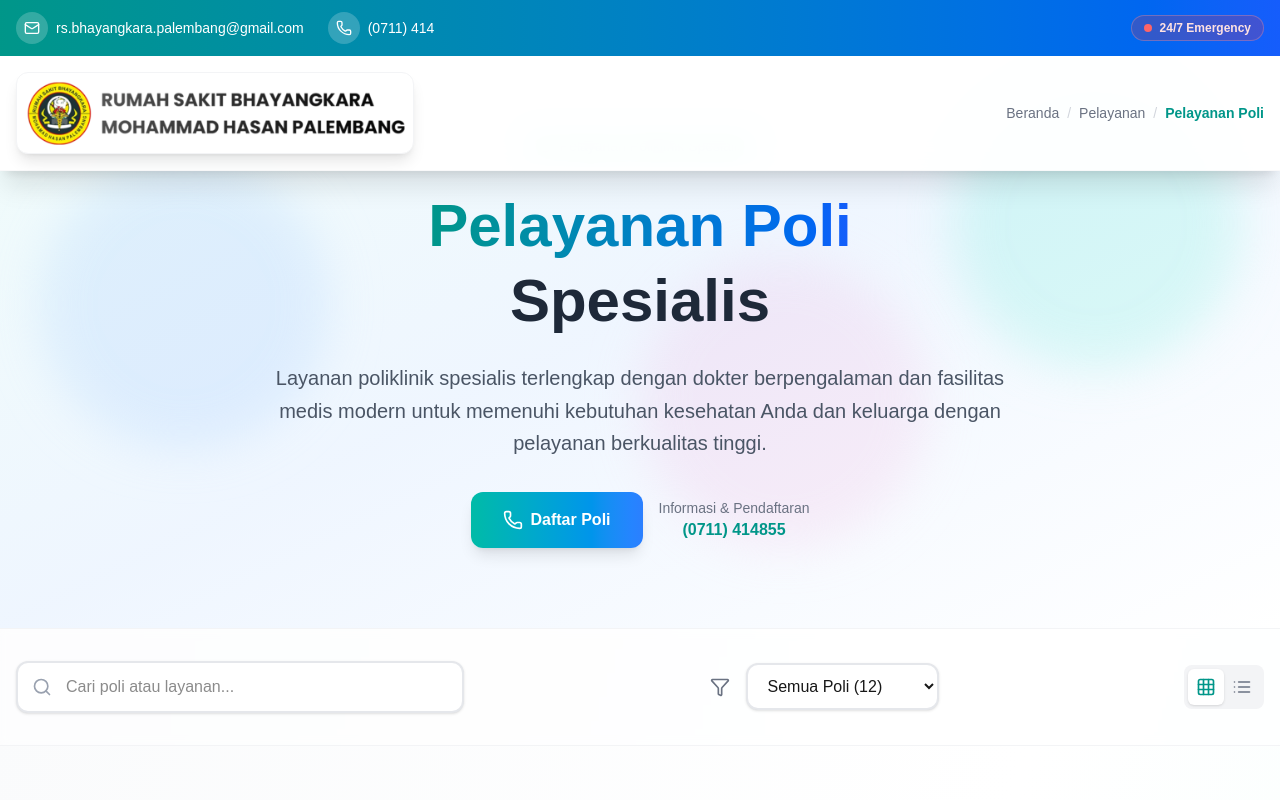
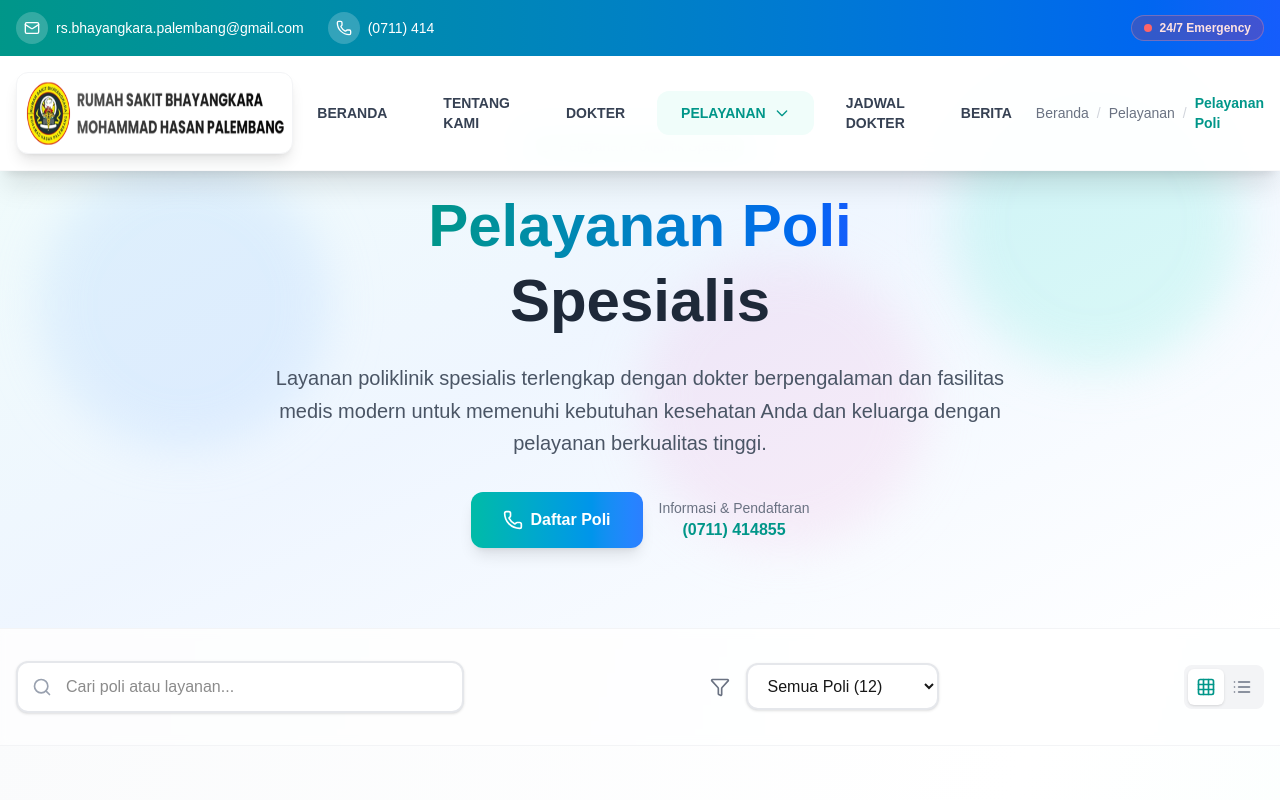
Before and after one commit to Kokorody/Web-profile-Bhayangkara, a Next.js app in the folder frontend/: page /pelayanan-poli in a window 1280 px wide. Shown: the top 800 px of the page. Built offline with nearby package versions, Linux system fonts and the light colour scheme.

Commit message:
feat: enhance navigation and contact options in Rawat Inap page

```diff
--- a/frontend/src/app/pelayanan-poli/page.tsx
+++ b/frontend/src/app/pelayanan-poli/page.tsx
@@ -1,6 +1,7 @@
 "use client";
 
 import React, { useState, useEffect } from 'react';
+import Link from 'next/link';
 import {
   Mail,
   Phone,
@@ -302,18 +303,24 @@ const RawatInapPage = () => {
         <div className="bg-gradient-to-r from-teal-600 to-blue-600 text-white py-3">
           <div className="container mx-auto px-4 flex justify-between items-center text-sm">
             <div className="flex items-center space-x-6">
-              <div className="flex items-center hover:text-yellow-200 transition-colors duration-200 cursor-pointer">
+              <a
+                href="mailto:rs.bhayangkara.palembang@gmail.com"
+                className="flex items-center hover:text-yellow-200 transition-colors duration-200 cursor-pointer"
+              >
                 <div className="w-8 h-8 bg-white/20 rounded-full flex items-center justify-center mr-2">
                   <Mail className="w-4 h-4" />
                 </div>
                 <span className="font-medium">rs.bhayangkara.palembang@gmail.com</span>
-              </div>
-              <div className="flex items-center hover:text-yellow-200 transition-colors duration-200 cursor-pointer">
+              </a>
+              <a
+                href="tel:(0711)414"
+                className="flex items-center hover:text-yellow-200 transition-colors duration-200 cursor-pointer"
+              >
                 <div className="w-8 h-8 bg-white/20 rounded-full flex items-center justify-center mr-2">
                   <Phone className="w-4 h-4" />
                 </div>
                 <span className="font-medium">(0711) 414</span>
-              </div>
+              </a>
             </div>
 
             <div className="hidden sm:flex items-center gap-2 bg-red-500/20 px-3 py-1 rounded-full border border-red-300/30">
@@ -326,7 +333,7 @@ const RawatInapPage = () => {
         {/* Main Header */}
         <div className="container mx-auto px-4 py-4">
           <div className="flex items-center justify-between">
-            <div className="group flex items-center cursor-pointer">
+            <Link href="/" className="group flex items-center cursor-pointer">
               <div className="bg-white p-2 rounded-xl shadow-lg hover:shadow-xl transition-shadow duration-300 border border-gray-100">
                 <img
                   src="/images/header.png"
@@ -335,13 +342,109 @@ const RawatInapPage = () => {
                   loading="eager"
                 />
               </div>
-            </div>
+            </Link>
 
-            {/* Breadcrumb */}
-            <nav className="hidden md:flex items-center space-x-2 text-sm">
-              <span className="text-gray-500 hover:text-teal-600 transition-colors cursor-pointer">
+            {/* Desktop Navigation */}
+            <nav className="hidden lg:flex items-center space-x-2">
+              <Link
+                href="/"
+                className="px-6 py-3 rounded-xl font-semibold text-sm transition-colors duration-200 text-gray-700 hover:text-teal-600 hover:bg-teal-50"
+              >
+                BERANDA
+              </Link>
+
+              <Link
+                href="/tentang-kami"
+                className="px-6 py-3 rounded-xl font-semibold text-sm transition-colors duration-200 text-gray-700 hover:text-teal-600 hover:bg-teal-50"
+              >
+                TENTANG KAMI
+              </Link>
+
+              <Link
+                href="/dokter"
+                className="px-6 py-3 rounded-xl font-semibold text-sm transition-colors duration-200 text-gray-700 hover:text-teal-600 hover:bg-teal-50"
+              >
+                DOKTER
+              </Link>
+
+              {/* PELAYANAN with Dropdown */}
+              <div className="relative group">
+                <button
+                  className="px-6 py-3 rounded-xl font-semibold text-sm transition-colors duration-200 text-teal-600 bg-teal-50 flex items-center gap-2"
+                >
+                  PELAYANAN
+                  <svg className="w-4 h-4 transition-transform duration-200 group-hover:rotate-180" fill="none" stroke="currentColor" viewBox="0 0 24 24">
+                    <path strokeLinecap="round" strokeLinejoin="round" strokeWidth={2} d="M19 9l-7 7-7-7" />
+                  </svg>
+                </button>
+
+                {/* Dropdown Menu */}
+                <div className="absolute top-full left-0 mt-2 w-80 bg-white rounded-xl shadow-xl border border-gray-100 opacity-0 invisible group-hover:opacity-100 group-hover:visible transition-all duration-300 z-50">
+                  <div className="p-3 space-y-1">
+                    <Link
+                      href="/pelayanan-poli"
+                      className="flex items-center gap-3 px-4 py-3 rounded-lg text-teal-600 bg-teal-50 border border-teal-100 transition-colors duration-200"
+                    >
+                      <span className="text-lg">🏥</span>
+                      <div>
+                        <div className="font-semibold">Pelayanan Poli</div>
+                        <div className="text-xs text-gray-500">Layanan poliklinik spesialis</div>
+                      </div>
+                    </Link>
+                    <Link
+                      href="/rawat-inap"
+                      className="flex items-center gap-3 px-4 py-3 rounded-lg text-gray-700 hover:bg-teal-50 hover:text-teal-600 transition-colors duration-200"
+                    >
+                      <span className="text-lg">🛏️</span>
+                      <div>
+                        <div className="font-semibold">Rawat Inap</div>
+                        <div className="text-xs text-gray-500">Pelayanan rawat inap 24 jam</div>
+                      </div>
+                    </Link>
+                    <Link
+                      href="/penunjang-medis"
+                      className="flex items-center gap-3 px-4 py-3 rounded-lg text-gray-700 hover:bg-teal-50 hover:text-teal-600 transition-colors duration-200"
+                    >
+                      <span className="text-lg">🩹</span>
+                      <div>
+                        <div className="font-semibold">Penunjang Medis</div>
+                        <div className="text-xs text-gray-500">Laboratorium & radiologi</div>
+                      </div>
+                    </Link>
+                    <Link
+                      href="/perawatan-umum"
+                      className="flex items-center gap-3 px-4 py-3 rounded-lg text-gray-700 hover:bg-teal-50 hover:text-teal-600 transition-colors duration-200"
+                    >
+                      <span className="text-lg">👩‍⚕️</span>
+                      <div>
+                        <div className="font-semibold">Perawatan Umum</div>
+                        <div className="text-xs text-gray-500">Perawatan medis umum</div>
+                      </div>
+                    </Link>
+                  </div>
+                </div>
+              </div>
+
+              <Link
+                href="/jadwal-dokter"
+                className="px-6 py-3 rounded-xl font-semibold text-sm transition-colors duration-200 text-gray-700 hover:text-teal-600 hover:bg-teal-50"
+              >
+                JADWAL DOKTER
+              </Link>
+
+              <Link
+                href="/berita"
+                className="px-6 py-3 rounded-xl font-semibold text-sm transition-colors duration-200 text-gray-700 hover:text-teal-600 hover:bg-teal-50"
+              >
+                BERITA
+              </Link>
+            </nav>
+
+            {/* Breadcrumb - Hidden on smaller screens to make room for navigation */}
+            <nav className="hidden xl:flex items-center space-x-2 text-sm">
+              <Link href="/" className="text-gray-500 hover:text-teal-600 transition-colors cursor-pointer">
                 Beranda
-              </span>
+              </Link>
               <span className="text-gray-300">/</span>
               <span className="text-gray-500 hover:text-teal-600 transition-colors cursor-pointer">
                 Pelayanan
@@ -352,7 +455,7 @@ const RawatInapPage = () => {
 
             {/* Mobile Menu Button */}
             <button
-              className="md:hidden p-3 rounded-xl bg-gray-50 hover:bg-teal-50 transition-colors duration-200 border border-gray-200"
+              className="lg:hidden p-3 rounded-xl bg-gray-50 hover:bg-teal-50 transition-colors duration-200 border border-gray-200"
               onClick={() => setIsMenuOpen(!isMenuOpen)}
             >
               <div className="w-6 h-6 relative">
@@ -367,6 +470,71 @@ const RawatInapPage = () => {
                 }`}></div>
               </div>
             </button>
+          </div>
+
+          {/* Mobile Menu */}
+          <div className={`lg:hidden mt-4 transition-all duration-300 ease-in-out ${
+            isMenuOpen ? 'max-h-96 opacity-100' : 'max-h-0 opacity-0 overflow-hidden'
+          }`}>
+            <div className="bg-white/90 backdrop-blur-sm rounded-xl border border-gray-200 p-4 space-y-2">
+              <Link
+                href="/"
+                className="block px-4 py-3 rounded-lg text-gray-700 hover:bg-teal-50 hover:text-teal-600 transition-colors duration-200 font-medium"
+              >
+                Beranda
+              </Link>
+              <Link
+                href="/tentang-kami"
+                className="block px-4 py-3 rounded-lg text-gray-700 hover:bg-teal-50 hover:text-teal-600 transition-colors duration-200 font-medium"
+              >
+                Tentang Kami
+              </Link>
+              <Link
+                href="/dokter"
+                className="block px-4 py-3 rounded-lg text-gray-700 hover:bg-teal-50 hover:text-teal-600 transition-colors duration-200 font-medium"
+              >
+                Dokter
+              </Link>
+              <div className="space-y-1">
+                <div className="px-4 py-2 text-sm font-semibold text-gray-500">Pelayanan</div>
+                <Link
+                  href="/pelayanan-poli"
+                  className="block px-6 py-2 rounded-lg text-teal-600 bg-teal-50 border border-teal-100 font-medium"
+                >
+                  Pelayanan Poli
+                </Link>
+                <Link
+                  href="/rawat-inap"
+                  className="block px-6 py-2 rounded-lg text-gray-700 hover:bg-teal-50 hover:text-teal-600 transition-colors duration-200"
+                >
+                  Rawat Inap
+                </Link>
+                <Link
+                  href="/penunjang-medis"
+                  className="block px-6 py-2 rounded-lg text-gray-700 hover:bg-teal-50 hover:text-teal-600 transition-colors duration-200"
+                >
+                  Penunjang Medis
+                </Link>
+                <Link
+                  href="/perawatan-umum"
+                  className="block px-6 py-2 rounded-lg text-gray-700 hover:bg-teal-50 hover:text-teal-600 transition-colors duration-200"
+                >
+                  Perawatan Umum
+                </Link>
+              </div>
+              <Link
+                href="/jadwal-dokter"
+                className="block px-4 py-3 rounded-lg text-gray-700 hover:bg-teal-50 hover:text-teal-600 transition-colors duration-200 font-medium"
+              >
+                Jadwal Dokter
+              </Link>
+              <Link
+                href="/berita"
+                className="block px-4 py-3 rounded-lg text-gray-700 hover:bg-teal-50 hover:text-teal-600 transition-colors duration-200 font-medium"
+              >
+                Berita
+              </Link>
+            </div>
           </div>
         </div>
       </header>
```
